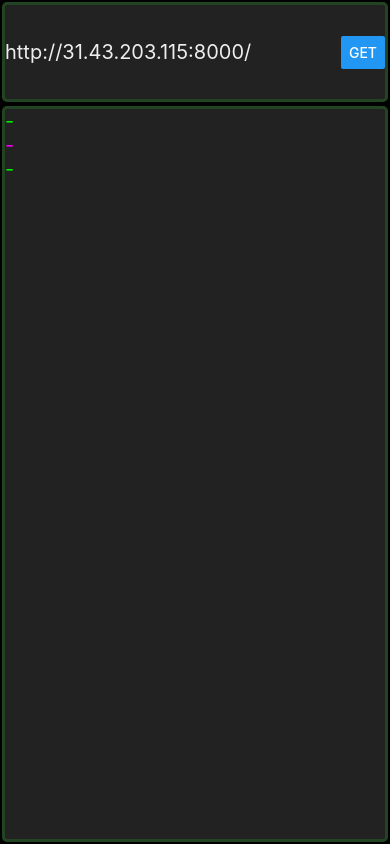
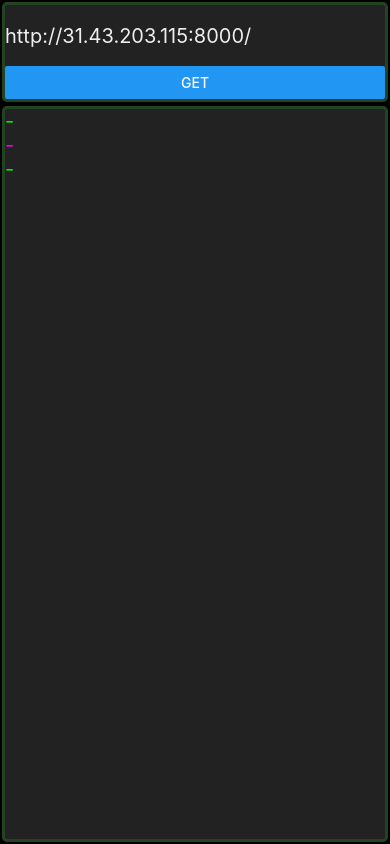
Before and after one commit to AlexBah/ReactnClient, a React Native app: screen / in a window 390 px wide. Built offline with nearby package versions, Linux system fonts and the light colour scheme.

Commit message:
release3

```diff
--- a/App.js
+++ b/App.js
@@ -1,43 +1,42 @@
 import React, {useState} from 'react';
-import { StatusBar } from 'expo-status-bar';
 import { ScrollView, StyleSheet, Text, View, Button, TextInput } from 'react-native';
 
 export default function App() {
-  const [text, onChangeText] = useState("http://31.43.203.115:8000/");
+  const [urlFetch, setUrlFetch] = useState("http://31.43.203.115:8000/");
   const [textStatus, setTextStatus] = useState("-");
   const [textHeaders, setTextHeaders] = useState("-");
   const [textBody, setTextBody] = useState("-");
 
-  var getResponse = () => {
-    fetch(text)
-    .then(
-      response => {
+  let getResponse = () => {
+    fetch(urlFetch)
+    .then(response => {
       setTextStatus(response.status);
-      setTextHeaders(response.headers);
+      let headersString = "";
+      response.headers.forEach((value, key) => {
+        headersString = headersString + key + " : " + value + "\n"
+      });
+      setTextHeaders(headersString);
       return response.text();
     })
     .then(result => setTextBody(result))
     .catch(error => setTextBody(error))
-  }
+  };
 
   return (
     <View style={styles.container}>
       <View style={styles.request}>
-        <View style={styles.small}>
           <TextInput
-            style={styles.text}
-            onChangeText={onChangeText}
-            value={text}
+            style={styles.textInput}
+            onChangeText={value => setUrlFetch(value)}
+            value={urlFetch}
           />
           <Button title="Get" onPress={getResponse}/>
-        </View>
       </View>
-      <ScrollView onLoad={getResponse} style={styles.response}>
-        <Text style={styles.status}>{textStatus}</Text>
-        <Text style={styles.headers}>{textHeaders}</Text>
-        <Text style={styles.body}>{textBody}</Text>
+      <ScrollView style={styles.response}>
+        <Text style={styles.textStatus}>{textStatus}</Text>
+        <Text style={styles.textHeaders}>{textHeaders}</Text>
+        <Text style={styles.textBody}>{textBody}</Text>
       </ScrollView>
-      <StatusBar style="auto" />
     </View>
   );
 }
@@ -46,12 +45,6 @@ const styles = StyleSheet.create({
   container: {
     flex: 1,
     backgroundColor: '#000',
-  },
-  small: {
-    flex: 1,
-    flexDirection: 'row',
-    justifyContent: 'space-between',
-    alignItems: 'center',
   },
   request: {
     height: 100,
@@ -70,19 +63,20 @@ const styles = StyleSheet.create({
     margin: 2,
     borderColor: '#242',
   },
-  text: {
+  textInput: {
+    flex: 1,
     fontSize: 20,
     color: '#eee',
   },
-  status: {
+  textStatus: {
     fontSize: 20,
     color: '#0e0',
   },
-  headers: {
+  textHeaders: {
     fontSize: 20,
     color: '#e0e',
   },
-  body: {
+  textBody: {
     fontSize: 20,
     color: '#0e0',
   },
```
Also changed, not shown: package.json (+8 -8 lines), 1 other file (tests, documents, lock files or other folders).
